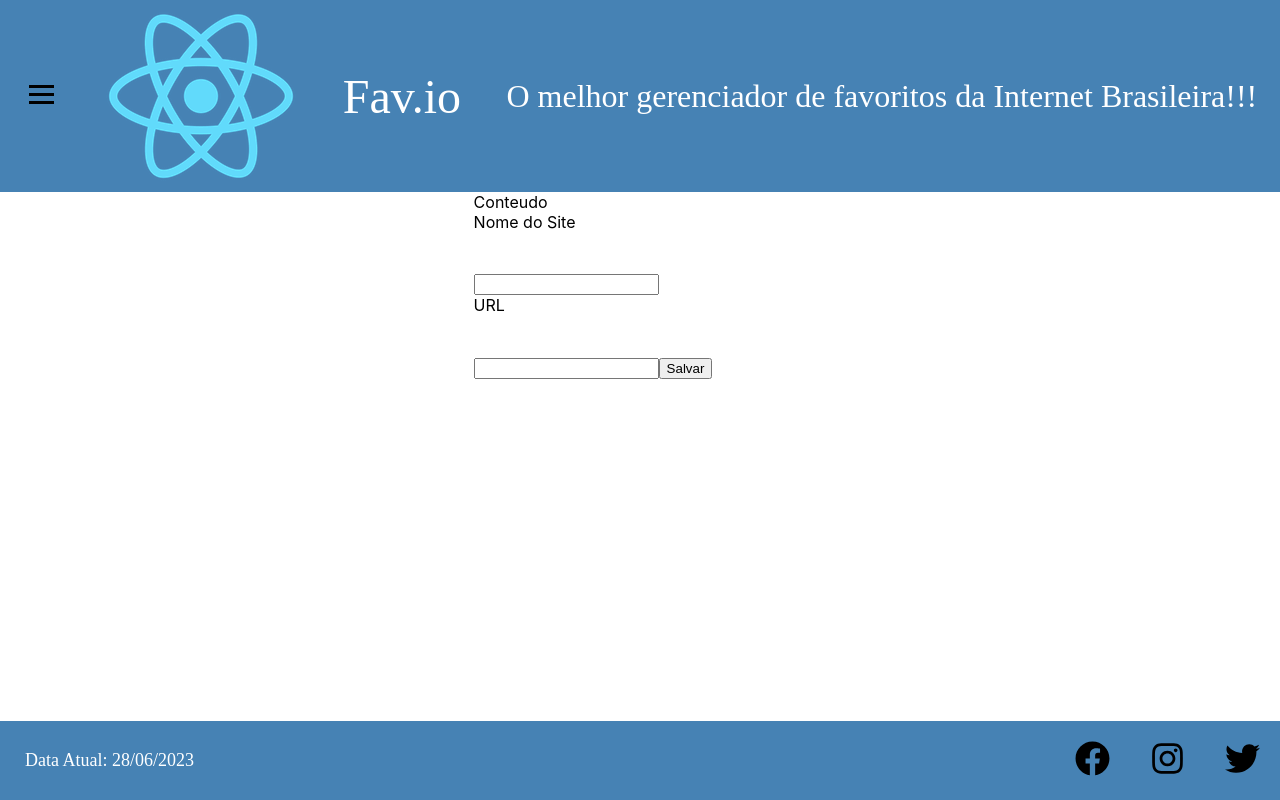
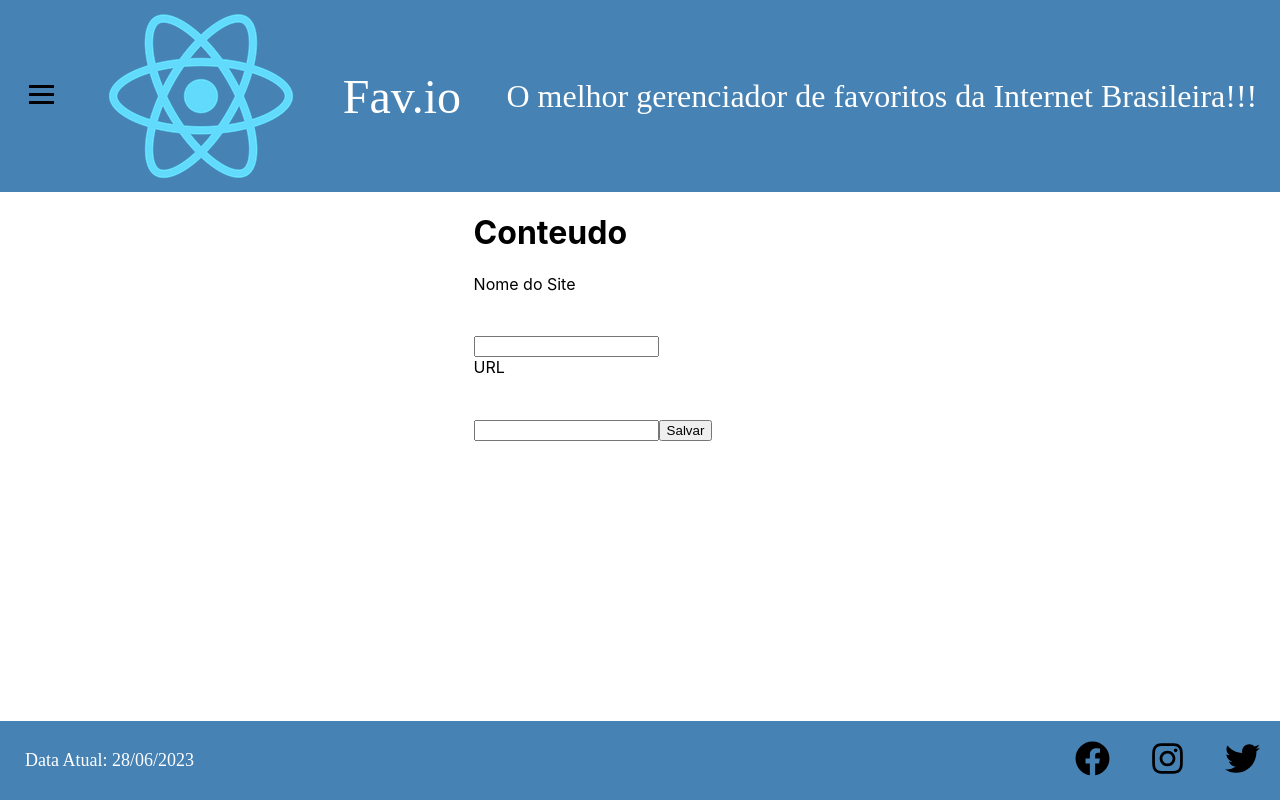
Before and after one commit to Josezinn/favio, a React (Create React App) app: page / in a window 1280 px wide. Built offline with nearby package versions, Linux system fonts and the light colour scheme.

Commit message:
Continuação Aula 29 de Setembro 2023

```diff
--- a/src/componentes/Conteudo/index.js
+++ b/src/componentes/Conteudo/index.js
@@ -1,51 +1,63 @@
-import React, { useState } from 'react'
-import styles from './Conteudo.module.css'
+import React, { useState } from "react";
+import styles from "./Conteudo.module.css";
 
 const Conteudo = () => {
+  const [nomeSite, setNomeSite] = useState("");
+  const [url, setUrl] = useState("");
+  const [favoritos, setFavoritos] =useState([])
 
-  const [nomeSite,setNomeSite]=useState('')
-  const [url,setUrl]=useState('')
-
-  let favoritos=[]
 
   function salvarFavorito() {
-    console.log('favoritos>>>:', favoritos)
-    console.log('estados>>>:', {nomeSite, url})
-    favoritos=[...favoritos, {nomeSite,url}]
-    console.log('favoritos 2>>>:', favoritos)
+    console.log("favoritos>>>:", favoritos);
+    console.log("estados>>>:", { nomeSite, url });
+    setFavoritos([...favoritos, { nomeSite, url }])
+    console.log("favoritos 2>>>:", favoritos);
     localStorage.setItem("favorito", JSON.stringify(favoritos));
   }
 
   return (
+    <>
+    <ul>
+        {favoritos[0]!==undefined &&
+          favoritos.map((favorito) => (
+            <li>{favorito.nomeSite} : {favorito.url}</li>
+
+          ))}
+    </ul>
     <div className={styles.area}>
-        Conteudo
-    <form className={styles.formulario} onSubmit={()=>alert("Favorito salvo")}>
-        <label>
-            Nome do Site
-        </label>
+
+      <h1>Conteudo</h1>
+      <form
+        className={styles.formulario}
+      >
+        <label>Nome do Site</label>
         <h1>{nomeSite}</h1>
-        <br/>
-        <input name='nome_site'
+        <br />
+        <input
+          name="nome_site"
           onChange={(evento) => {
             setNomeSite(evento.target.value);
             console.log(nomeSite);
           }}
         ></input>
-        <br/>
-        <label>
-            URL
-        </label>
+        <br />
+        <label>URL</label>
         <h1>{url}</h1>
-        <br/>
-        <input type='url' name='url'
+        <br />
+        <input
+          type="url"
+          name="url"
           onChange={(evento) => {
             setUrl(evento.target.value);
             console.log(url);
           }}
         ></input>
-        <button onClick={()=> salvarFavorito}>Salvar</button>
+        <input type="button" value="Salvar"
+        onClick={()=> salvarFavorito()}/>
+        {/*<button onClick={() => salvarFavorito}>Salvar</button>*/}
       </form>
     </div>
-  )
-}
+    </>
+  );
+};
 export default Conteudo;
```
Lines whose indentation alone changed are shown as unchanged.
